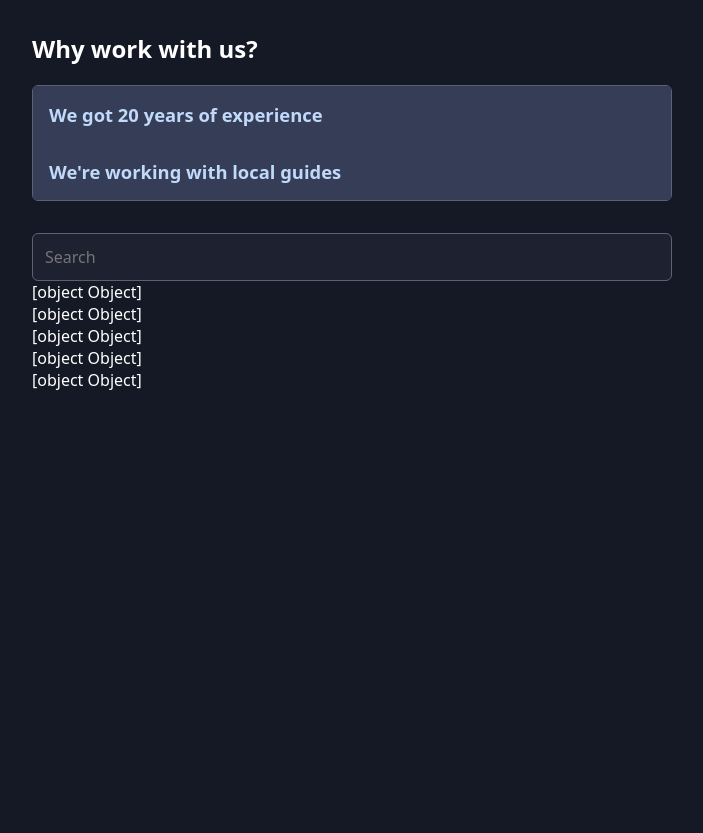
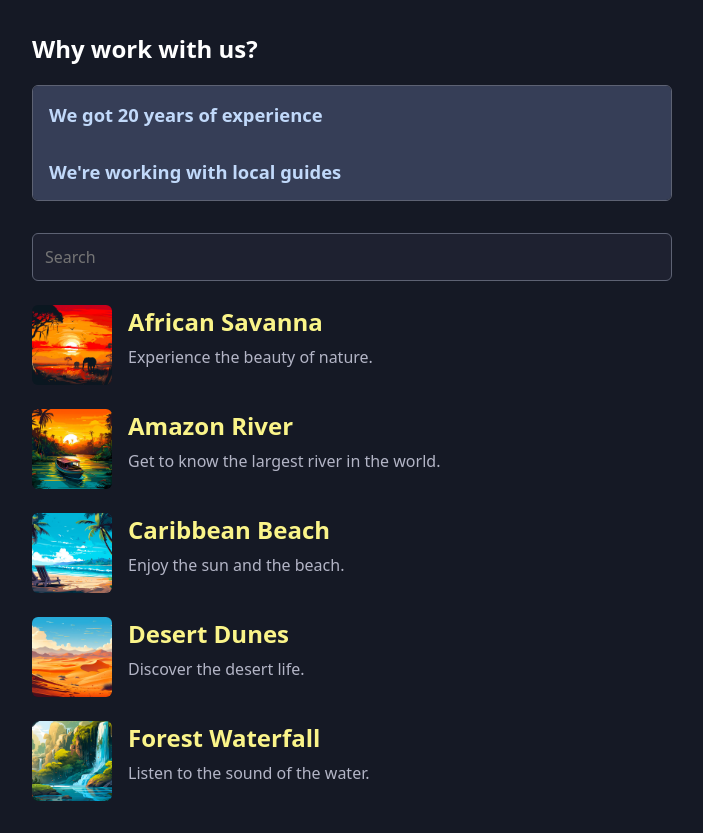
Before and after one commit to jeerawut97/react-patterns, a React (Vite) app: page / in a window 1280 px wide. Shown: the whole page, without its empty margins (288-991 px from the left). Before the commit the page ends 800 px from the top, so only its background shows below. Built offline with nearby package versions, Linux system fonts and the light colour scheme.

Commit message:
Implementing a Search

```diff
--- a/src/App.jsx
+++ b/src/App.jsx
@@ -1,10 +1,13 @@
 import Accordion from "./components/Accordion/Accordion.jsx";
-import SearchableList from "./components/SearchableList/SearchableList";
+import SearchableList from "./components/Searchable/SearchableList.jsx";
+import Place from "./components/Place/Place.jsx";
+
 import savannaImg from './assets/african-savanna.jpg';
 import amazonImg from './assets/amazon-river.jpg';
 import caribbeanImg from './assets/caribbean-beach.jpg';
 import desertImg from './assets/desert-dunes.jpg';
 import forestImg from './assets/forest-waterfall.jpg';
+
 
 const PLACES = [
   {
@@ -66,7 +69,9 @@ function App() {
       </Accordion>
     </section>
     <section>
-      <SearchableList items={PLACES} />
+      <SearchableList items={PLACES} itemKeyFn={(item) => item.id}>
+        {(item) => <Place item={item} />}
+      </SearchableList>
     </section>
   </main>
 }
--- /dev/null
+++ b/src/components/Place/Place.jsx
@@ -0,0 +1,11 @@
+export default function Place({ item }) {
+    return (
+      <article className="place">
+        <img src={item.image} alt={item.title} />
+        <div>
+          <h2>{item.title}</h2>
+          <p>{item.description}</p>
+        </div>
+      </article>
+    );
+}
--- /dev/null
+++ b/src/components/Searchable/SearchableList.jsx
@@ -0,0 +1,32 @@
+import { useRef, useState } from 'react';
+
+export default function SearchableList({items, itemKeyFn, children}) {
+    const lastChange = useRef()
+    const [searchTerm, setSearchTerm] = useState('');
+
+    const searchResults = items.filter((item) => JSON.stringify(item).toLowerCase().includes(searchTerm.toLowerCase()));
+
+    function handleChange(event) {
+        if (lastChange.current) {
+            clearTimeout(lastChange.current);
+        }
+
+        lastChange.current = setTimeout(() => {
+            lastChange.current = null;
+            setSearchTerm(event.target.value);
+        }, 500);
+    }
+
+    return (
+        <div className="searchable-list">
+            <input type="search" placeholder="Search" onChange={handleChange}></input>
+            <ul>
+                {searchResults.map((item) => (
+                    <li key={itemKeyFn(item)}>
+                        {children(item)}
+                    </li>
+                ))}
+            </ul>
+        </div>
+    );
+}
--- a/src/components/SearchableList/SearchableList.jsx
+++ /dev/null
@@ -1,12 +0,0 @@
-export default function SearchableList({items}) {
-    return (
-        <div className="searchable-list">
-            <input type="search" placeholder="Search"></input>
-            <ul>
-                {items.map((item, index) => (
-                    <li key={index}>{item.toString()}</li>
-                ))}
-            </ul>
-        </div>
-    );
-}
```
